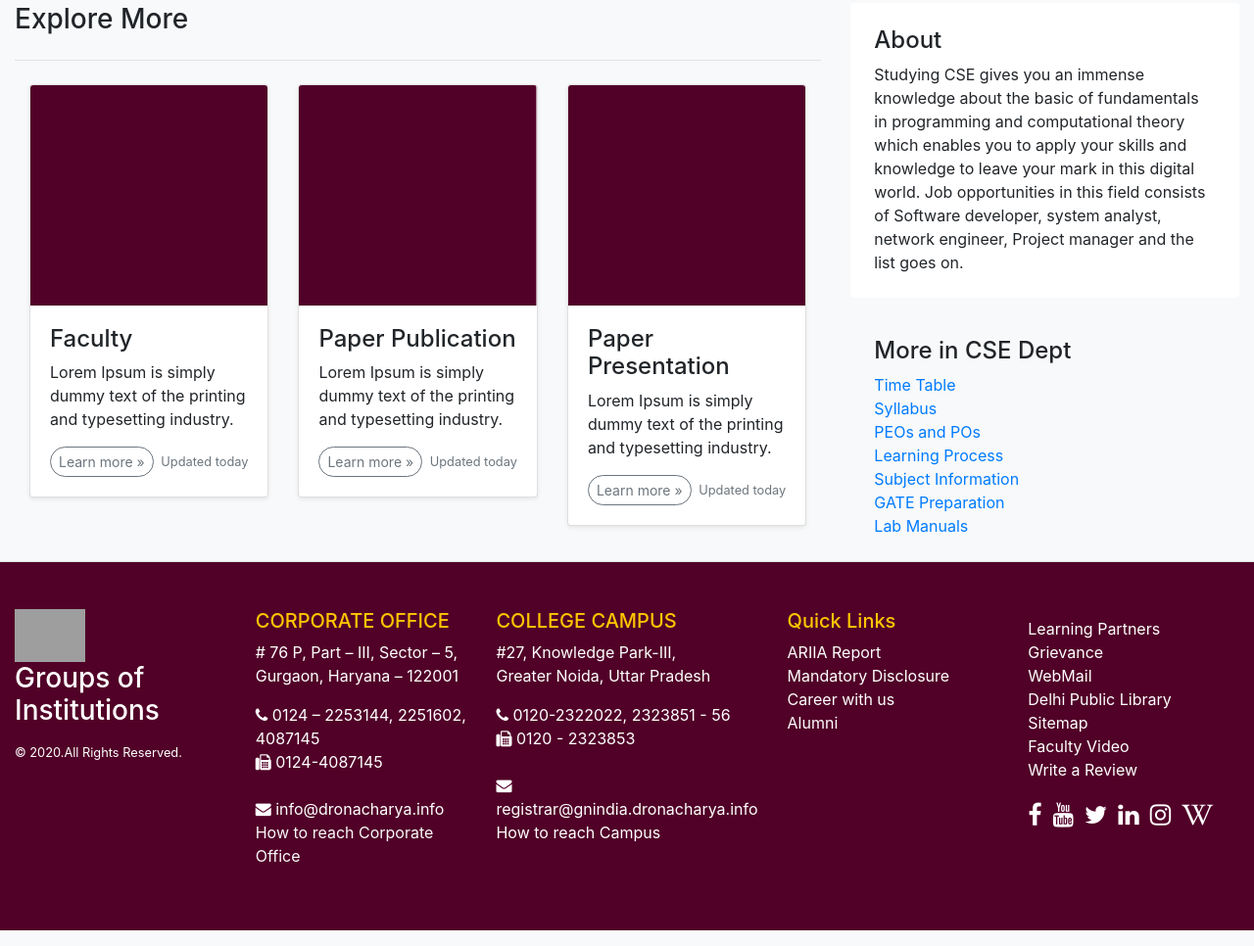
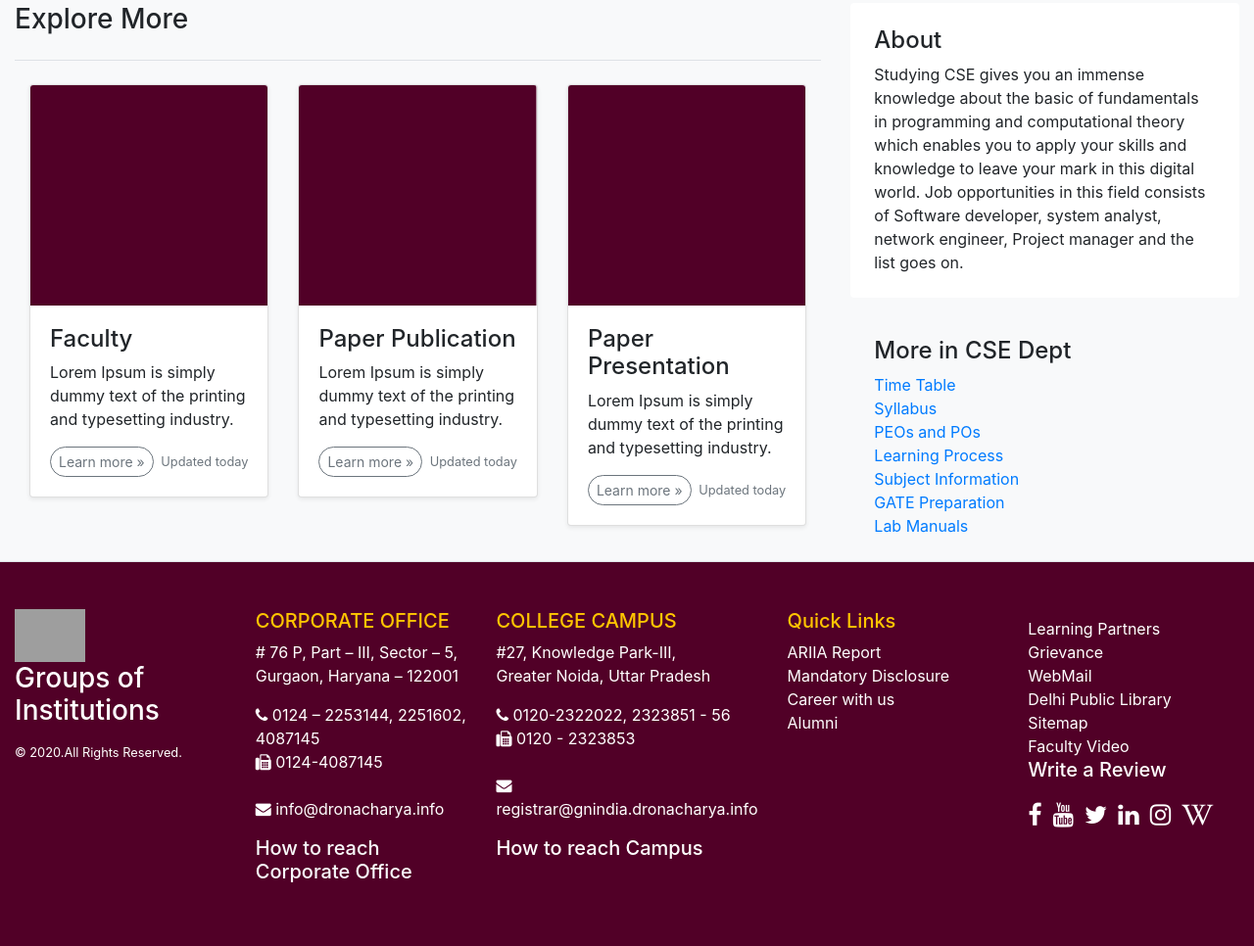
Before and after one commit to thelovekesh/dgi-cse, a plain HTML site: page index.html in a window 1280 px wide. Shown: the part 605-1571 px from the top of the page at 98% size. Drawn offline with nearby package versions, Linux system fonts and the light colour scheme; grey boxes are pictures that could not be loaded.

Commit message:
Update index.html

```diff
--- a/index.html
+++ b/index.html
@@ -208,10 +208,10 @@
                         <i class="fa fa-phone"></i> 0124 – 2253144, 2251602, 4087145 <br>
                         <i class="fa fa-fax" aria-hidden="true"></i> 0124-4087145 <br><br/>
                         <i class="fa fa-envelope"></i> <a href="mailto:info@dronacharya.info" class="text-white">info@dronacharya.info</a> <br />
-                        <a href="https://www.google.com/maps/place/Dce,+Head+Office/@28.481495,77.0136433,17z/data=!4m12!1m6!3m5!1s0x390d19d9634325bb:0x822648c8413fd59e!2sDce,+Head+Office!8m2!3d28.481495!4d77.015832!3m4!1s0x390d19d9634325bb:0x822648c8413fd59e!8m2!3d28.481495!4d77.015832"
+                        <h5><a href="https://www.google.com/maps/place/Dce,+Head+Office/@28.481495,77.0136433,17z/data=!4m12!1m6!3m5!1s0x390d19d9634325bb:0x822648c8413fd59e!2sDce,+Head+Office!8m2!3d28.481495!4d77.015832!3m4!1s0x390d19d9634325bb:0x822648c8413fd59e!8m2!3d28.481495!4d77.015832"
                             class="text-light" target="_blank">
                             How to reach Corporate Office
-                        </a>
+                        </a></h5>
                     </p>
                 </div>
                 <div class="col-6 col-md">
@@ -224,7 +224,7 @@
                         <i class="fa fa-phone"></i> 0120-2322022, 2323851 - 56<br>
                         <i class="fa fa-fax" aria-hidden="true"></i> 0120 - 2323853<br><br/>
                         <i class="fa fa-envelope"></i><a href="mailto:registrar@gnindia.dronacharya.info" class="text-white">registrar@gnindia.dronacharya.info </a> <br />
-                        <a href="https://www.google.com/maps/place/Dronacharya+Group+of+Institutions/@28.476137,77.4765474,17z/data=!3m1!4b1!4m5!3m4!1s0x390cea052e4af691:0x16e3e3e82a7dbd8a!8m2!3d28.476137!4d77.4787361" class="text-white" target="_blank">How to reach Campus</a>
+                        <h5><a href="https://www.google.com/maps/place/Dronacharya+Group+of+Institutions/@28.476137,77.4765474,17z/data=!3m1!4b1!4m5!3m4!1s0x390cea052e4af691:0x16e3e3e82a7dbd8a!8m2!3d28.476137!4d77.4787361" class="text-white" target="_blank">How to reach Campus</a></h5>
 
                     </p>
                 </div>
@@ -246,7 +246,7 @@
                         <li><a class="text-white" href="#">Delhi Public Library</a></li>
                         <li><a class="text-white" href="#">Sitemap</a></li>
                         <li><a class="text-white" href="#">Faculty Video</a></li>
-                        <li><a class="text-white" href="#">Write a Review</a></li>
+                        <li><h5><a class="text-white" href="#">Write a Review</a></h5></li>
                     </ul>
                     <ul class="social-network">
                         <li class="d-inline mr-1"><a class="text-white" href="https://www.facebook.com/DronacharyaGreaterNoida/" data-placement="top" title="Facebook" target="_blank"><i class="fa fa-facebook"></i></a></li>
```
